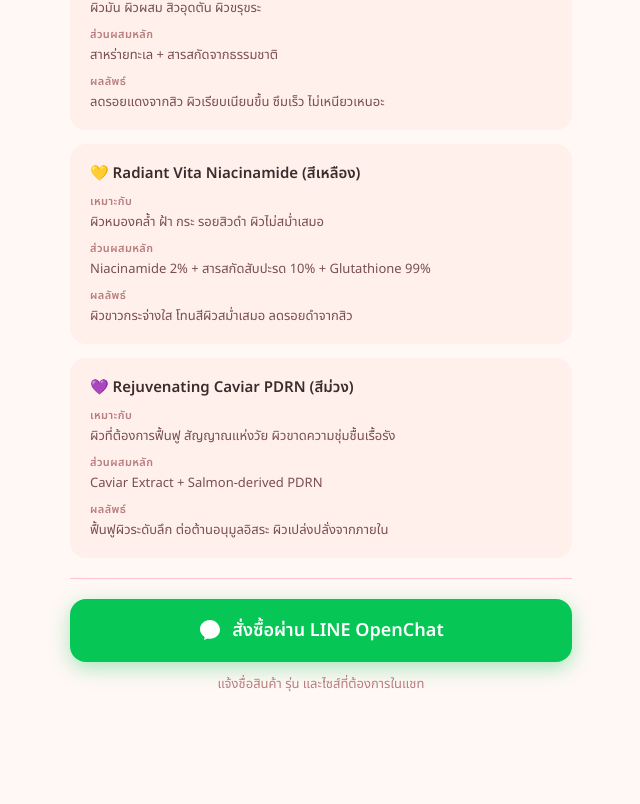
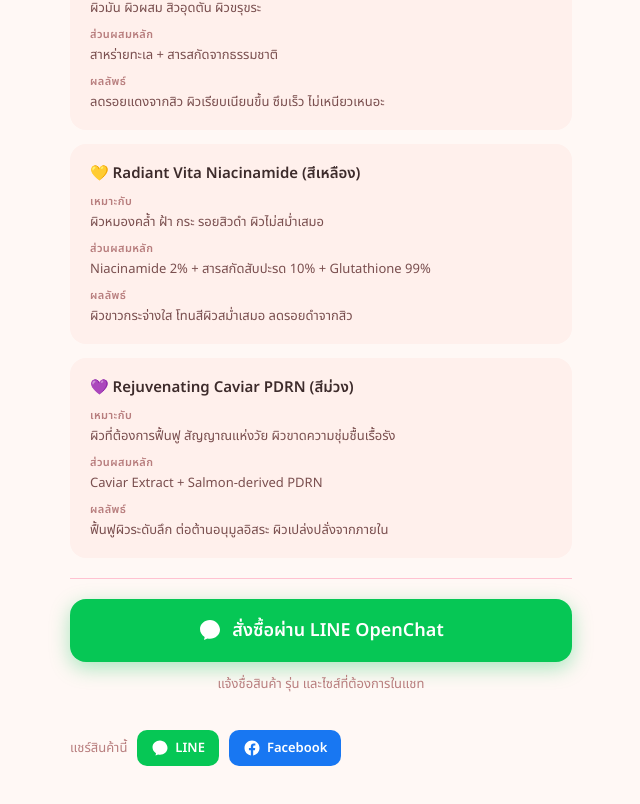
Before and after one commit to bkknews/pickipop-website, a Next.js app: page /product/biodance-bio-collagen-real-deep-mask-1p in a window 1280 px wide. Shown: the part 1679-2483 px from the top of the page, without its empty margins (594-1234 px from the left). Before the commit the page ends 2433 px from the top, so only its background shows below. Built offline with nearby package versions, Linux system fonts and the light colour scheme.

Commit message:
Add files via upload

```diff
--- a/app/globals.css
+++ b/app/globals.css
@@ -598,6 +598,33 @@
 
 .cta-note { font-size: 13px; color: var(--text-light); text-align: center; }
 
+.share-wrap {
+  display: flex;
+  align-items: center;
+  gap: 10px;
+  margin-top: 16px;
+}
+
+.share-label { font-size: 13px; color: var(--text-light); }
+
+.share-btn {
+  display: flex;
+  align-items: center;
+  gap: 6px;
+  padding: 8px 14px;
+  border-radius: 10px;
+  font-size: 13px;
+  font-weight: 600;
+  text-decoration: none;
+  color: white;
+  transition: transform 0.15s, opacity 0.15s;
+}
+
+.share-btn:hover { transform: translateY(-1px); opacity: 0.9; }
+
+.share-btn--line { background: #06C755; }
+.share-btn--fb { background: #1877F2; }
+
 /* ── HOW TO USE LIST ── */
 .how-to-use-list { list-style: none; counter-reset: step-counter; display: flex; flex-direction: column; gap: 8px; }
 
--- a/app/layout.js
+++ b/app/layout.js
@@ -23,11 +23,11 @@
 export const metadata = {
   metadataBase: new URL('https://www.pickipop.com'),
   title: {
-    default: 'Pickipop Shopping | พรีออเดอร์สินค้าเกาหลี/ญี่ปุ่น ราคาดี ของแท้ 100%',
+    default: 'Pickipop Shopping | Wiggle Wiggle ของแท้ 100% + สกินแคร์เกาหลี ราคาดี',
     template: '%s — Pickipop Shopping',
   },
-  description: 'Pickipop Shopping รับพรีออเดอร์สินค้าเกาหลี/ญี่ปุ่น สกินแคร์ แฟชั่น อาหาร ราคาถูก ส่งตรงจากต้นทาง สั่งง่ายผ่าน LINE',
-  keywords: ['พรีออเดอร์เกาหลี', 'พรีออเดอร์ญี่ปุ่น', 'สินค้าเกาหลี', 'สินค้าญี่ปุ่น', 'สกินแคร์เกาหลี', 'แฟชั่นเกาหลี', 'Pickipop'],
+  description: 'Pickipop Shopping ร้าน Wiggle Wiggle ของแท้ 100% พร้อมสกินแคร์เกาหลี (MEDICUBE, BIODANCE) และแฟชั่นเกาหลี/ญี่ปุ่น ส่งตรงจากต้นทาง สั่งง่ายผ่าน LINE',
+  keywords: ['wiggle wiggle', 'wiggle wiggle ไทย', 'wiggle wiggle ของแท้', 'พรีออเดอร์เกาหลี', 'สกินแคร์เกาหลี', 'medicube', 'biodance', 'แฟชั่นเกาหลี', 'Pickipop'],
   openGraph: {
     siteName: 'Pickipop Shopping',
     locale: 'th_TH',
--- a/app/product/[id]/page.js
+++ b/app/product/[id]/page.js
@@ -43,6 +43,9 @@
 
   const images = p.images?.length ? p.images : [p.image_url];
   const url = `https://www.pickipop.com/product/${p.id}`;
+  const shareText = `${p.name}${p.brand ? ' | ' + p.brand : ''} ที่ Pickipop`;
+  const lineShareUrl = `https://social-plugins.line.me/lineit/share?url=${encodeURIComponent(url)}&text=${encodeURIComponent(shareText)}`;
+  const fbShareUrl = `https://www.facebook.com/sharer/sharer.php?u=${encodeURIComponent(url)}`;
 
   const jsonLd = {
     '@context': 'https://schema.org/',
@@ -198,6 +201,22 @@
             </a>
             <div className="cta-note">แจ้งชื่อสินค้า รุ่น และไซส์ที่ต้องการในแชท</div>
           </div>
+
+          <div className="share-wrap">
+            <span className="share-label">แชร์สินค้านี้</span>
+            <a className="share-btn share-btn--line" href={lineShareUrl} target="_blank" rel="noopener" aria-label="แชร์ผ่าน LINE">
+              <svg viewBox="0 0 24 24" fill="currentColor" width="18" height="18">
+                <path d="M12 2C6.48 2 2 6.04 2 11c0 3.31 1.86 6.22 4.67 7.94L6 22l3.5-1.5c.79.22 1.62.34 2.5.34 5.52 0 10-4.04 10-9S17.52 2 12 2z"/>
+              </svg>
+              LINE
+            </a>
+            <a className="share-btn share-btn--fb" href={fbShareUrl} target="_blank" rel="noopener" aria-label="แชร์ผ่าน Facebook">
+              <svg viewBox="0 0 24 24" fill="currentColor" width="18" height="18">
+                <path d="M22 12c0-5.52-4.48-10-10-10S2 6.48 2 12c0 4.99 3.66 9.13 8.44 9.88v-6.99H7.9V12h2.54V9.8c0-2.5 1.49-3.89 3.78-3.89 1.09 0 2.23.2 2.23.2v2.45h-1.26c-1.24 0-1.63.77-1.63 1.56V12h2.77l-.44 2.89h-2.33v6.99C18.34 21.13 22 16.99 22 12z"/>
+              </svg>
+              Facebook
+            </a>
+          </div>
         </div>
       </div>
     </>
```
Also changed, not shown: app/page.js (+6 -6 lines), 1 other file (tests, documents, lock files or other folders).
